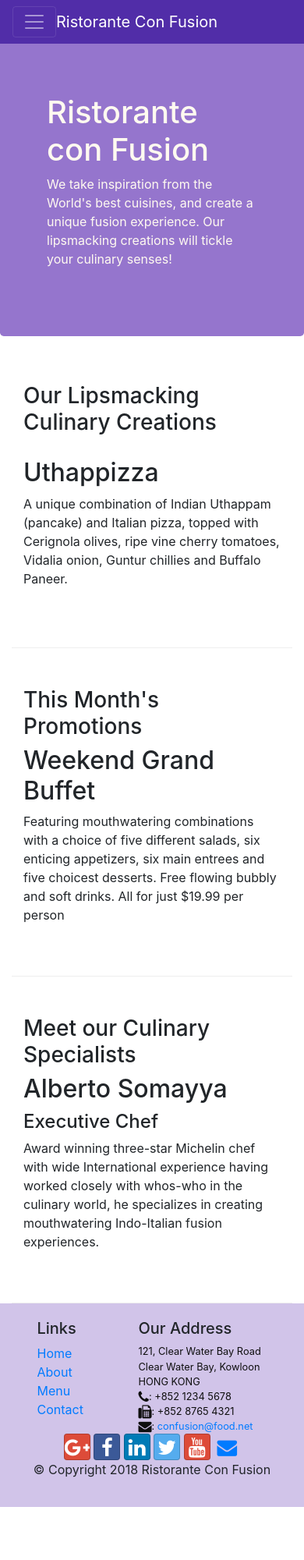
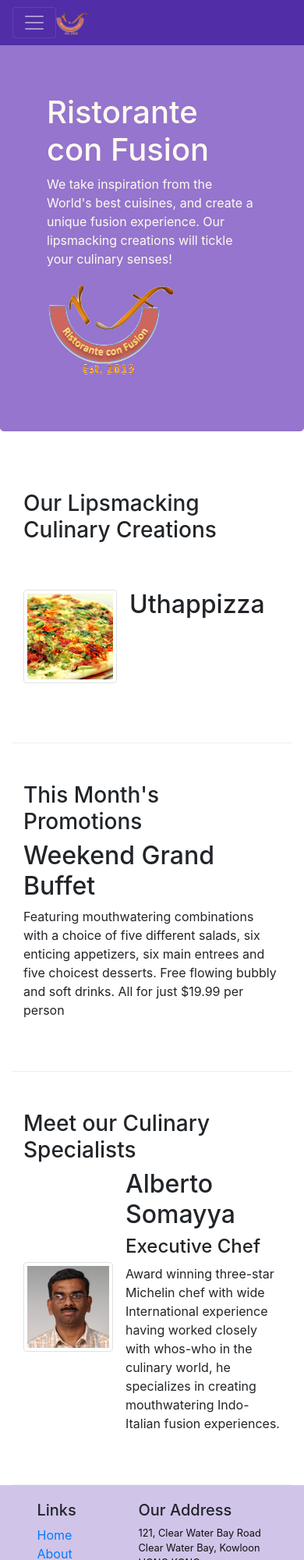
Before and after one commit to vamshireddy01/Bootstrap4, a website: page index.html in a window 390 px wide. Shown: the top 2000 px of the page at 78% size. Before the commit the page ends 1932 px from the top, so only its background shows below. Drawn offline with nearby package versions, Linux system fonts and the light colour scheme.

Commit message:
Images and Media

```diff
--- a/index.html
+++ b/index.html
@@ -21,7 +21,7 @@
             <button class="navbar-toggler" type="button" data-toggle="collapse" data-target="#Navbar">
                 <span class="navbar-toggler-icon"></span>
             </button>
-           <a class="navbar-brand mr-auto" href="#">Ristorante Con Fusion</a>
+           <a class="navbar-brand mr-auto" href="#"><img src="img/logo.png" height="30" width="41"></a>
            <div class="collapse navbar-collapse" id="Navbar">
                 <ul class="navbar-nav mr-auto">
                     <li class="nav-item active"><a class="nav-link" href="#"><span class="fa fa-home fa-lg"></span> Home</a></li>
@@ -40,7 +40,8 @@
                     <h1>Ristorante con Fusion</h1>
                     <p>We take inspiration from the World's best cuisines, and create a unique fusion experience. Our lipsmacking creations will tickle your culinary senses!</p>
                 </div>
-                <div class="col-12 col-sm">
+                <div class="col-12 col-sm align-self-center">
+                    <img src="img/logo.png" class="img-fluid">
                 </div>
             </div>
         </div>
@@ -52,8 +53,14 @@
                 <h3>Our Lipsmacking Culinary Creations</h3>
             </div>
             <div class="col col-sm order-sm-first col-md">
-                <h2>Uthappizza</h2>
-                <p>A unique combination of Indian Uthappam (pancake) and Italian pizza, topped with Cerignola olives, ripe vine cherry tomatoes, Vidalia onion, Guntur chillies and Buffalo Paneer.</p>
+                <div class="media">
+                    <img class="d-flex mr-3 img-thumbnail align-self-center"
+                            src="img/uthappizza.png" alt="Uthappizza">
+                    <div class="media-body">
+                        <h2 class="mt-0">Uthappizza</h2>
+                        <p class="d-none d-sm-block">A unique combination of Indian Uthappam (pancake) and Italian pizza, topped with Cerignola olives, ripe vine cherry tomatoes, Vidalia onion, Guntur chillies and Buffalo Paneer.</p>
+                    </div>
+                </div>
             </div>
         </div>
 
@@ -73,9 +80,14 @@
                 <h3>Meet our Culinary Specialists</h3>
             </div>
             <div class="col col-sm order-sm-first col-md">
-                <h2>Alberto Somayya</h2>
-                <h4>Executive Chef</h4>
-                <p>Award winning three-star Michelin chef with wide International experience having worked closely with whos-who in the culinary world, he specializes in creating mouthwatering Indo-Italian fusion experiences. </p>
+                <div class="media">
+                    <img class="d-flex mr-3 img-thumbnail align-self-center" src="img/alberto.png" alt="Alberto Somayya">
+                    <div class="media-body">
+                        <h2 class="mt-0">Alberto Somayya</h2>
+                        <h4>Executive Chef</h4>
+                        <p>Award winning three-star Michelin chef with wide International experience having worked closely with whos-who in the culinary world, he specializes in creating mouthwatering Indo-Italian fusion experiences. </p>
+                    </div>
+                </div>
             </div>
         </div>
     </div>
```
Also changed, not shown: aboutus.html (+3 -2 lines), contactus.html (+3 -2 lines), img/alberto.png (added), img/buffet.png (added), img/logo.png (added), img/uthappizza.png (added), 1 other file.
